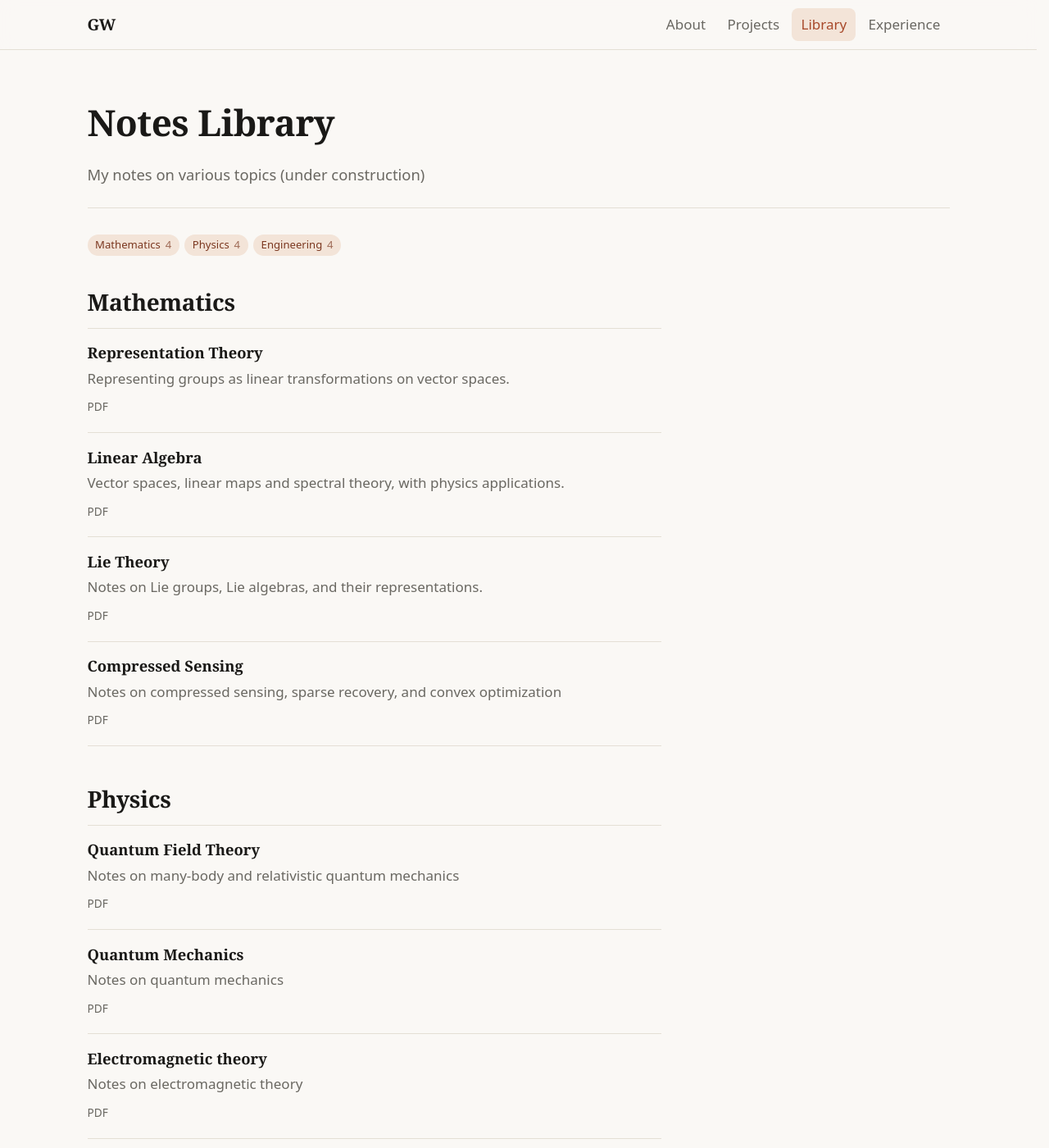
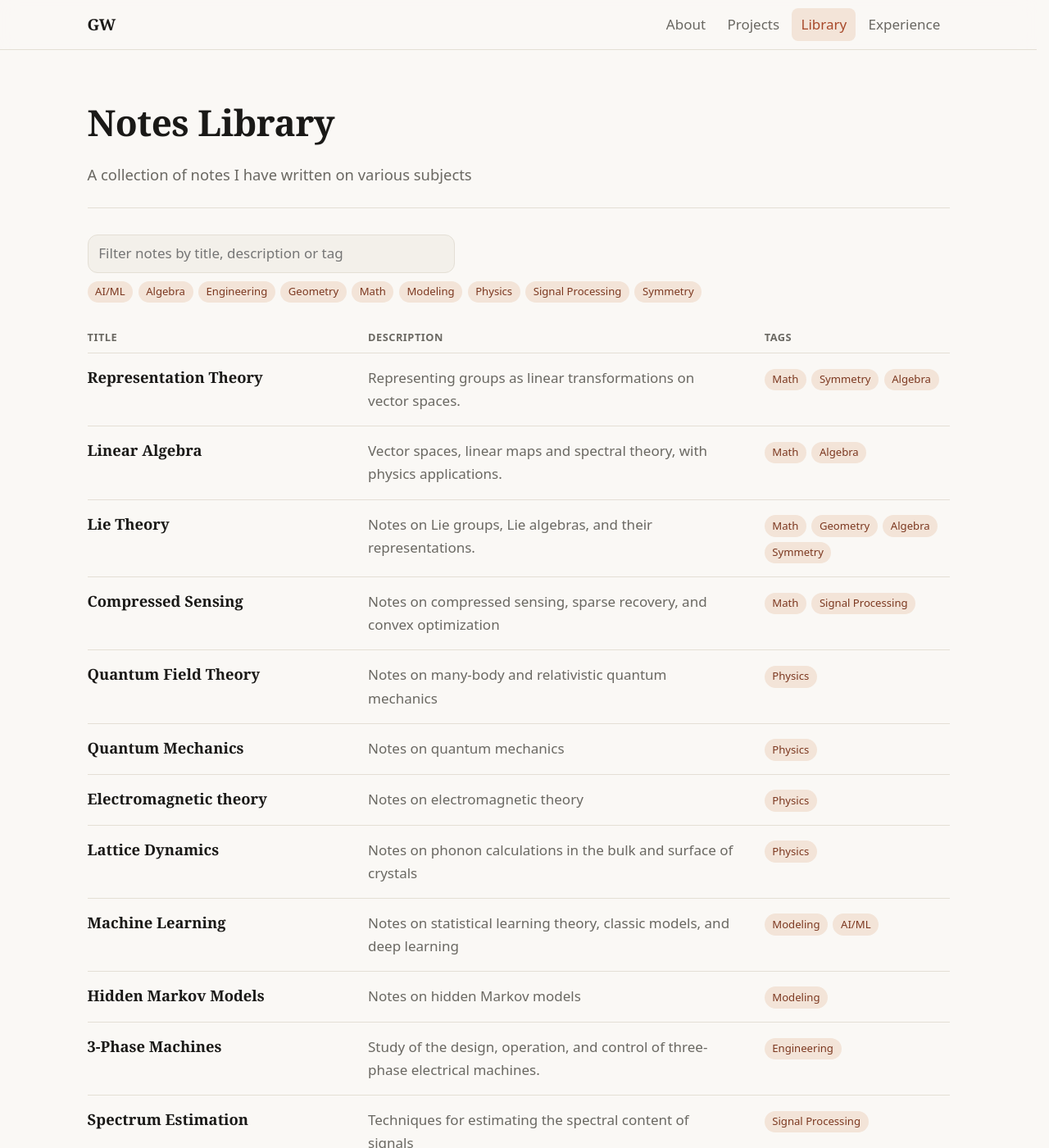
Before and after one commit to jgwillingham/jgwillingham.github.io, a Jekyll site: the page built from notes.html, in a window 1280 px wide and 1400 px high. Shown: the whole window at 82% size. Built offline with Jekyll 4.4.1, drawn with Linux system fonts in a browser that asks for light colours; some of the changed text lies outside the part shown.

Commit message:
update favicon. redesign notes page

```diff
--- a/_data/notes.yml
+++ b/_data/notes.yml
@@ -1,64 +1,65 @@
-# Notes listed on /notes/, grouped by subject (shown in this order).
+# Notes listed on /notes/ (shown in this order, as a flat searchable list).
 # The Notes nav link appears automatically once at least one note is listed.
 #
 # Each note:
 #   title:       shown as the link text
 #   path:        <subject-folder>/<note-folder> in the notes repo; the PDF is <pdf_url>/<path>.pdf
 #   description: one or two sentences
-#   topics:      optional list of tags
+#   tags:        list of tags (subject, topics, ...); shown as chips, searchable, click to filter
 #   status:      optional; "draft" shows an "In progress" badge
 #
 # Example:
-#   - subject: Mathematics
-#     notes:
-#       - title: Linear Algebra
-#         path: mathematics/linear-algebra
-#         description: Vector spaces, linear maps and spectral theory, with physics applications.
-#         topics: [Vector spaces, Eigenvalues, Inner products]
-#         status: draft
+#   - title: Linear Algebra
+#     path: mathematics/linear-algebra
+#     description: Vector spaces, linear maps and spectral theory, with physics applications.
+#     tags: [Mathematics, Eigenvalues]
+#     status: draft
 
-- subject: Mathematics
-  notes:
-    - title: Representation Theory
-      path: mathematics/representation-theory
-      description: Representing groups as linear transformations on vector spaces.
-    - title: Linear Algebra
-      path: mathematics/linear-algebra
-      description: Vector spaces, linear maps and spectral theory, with physics applications.
-    - title: Lie Theory
-      path: mathematics/lie-theory
-      description: Notes on Lie groups, Lie algebras, and their representations.
-    - title: Compressed Sensing
-      path: mathematics/compressed-sensing
-      description: Notes on compressed sensing, sparse recovery, and convex optimization
-
-
-- subject: Physics
-  notes:
-    - title: Quantum Field Theory
-      path: physics/quantum-field-theory
-      description: Notes on many-body and relativistic quantum mechanics
-    - title: Quantum Mechanics
-      path: physics/quantum-mechanics
-      description: Notes on quantum mechanics
-    - title: Electromagnetic theory
-      path: physics/electromagnetic-theory
-      description: Notes on electromagnetic theory
-    - title: Lattice Dynamics
-      path: physics/lattice-dynamics
-      description: Notes on phonon calculations in the bulk and surface of crystals
-
-- subject: Engineering
-  notes:
-    - title: Machine Learning
-      path: engineering/machine-learning
-      description: Notes on statistical learning theory, classic models, and deep learning
-    - title: Hidden Markov Models
-      path: mathematics/hmm
-      description: Notes on hidden Markov models
-    - title: 3-Phase Machines
-      path: engineering/3-phase-machines
-      description: Study of the design, operation, and control of three-phase electrical machines.
-    - title: Spectrum Estimation
-      path: engineering/spectrum-estimation
-      description: Techniques for estimating the spectral content of signals
+- title: Representation Theory
+  path: mathematics/representation-theory
+  description: Representing groups as linear transformations on vector spaces.
+  tags: [Math, Symmetry, Algebra]
+- title: Linear Algebra
+  path: mathematics/linear-algebra
+  description: Vector spaces, linear maps and spectral theory, with physics applications.
+  tags: [Math, Algebra]
+- title: Lie Theory
+  path: mathematics/lie-theory
+  description: Notes on Lie groups, Lie algebras, and their representations.
+  tags: [Math, Geometry, Algebra, Symmetry]
+- title: Compressed Sensing
+  path: mathematics/compressed-sensing
+  description: Notes on compressed sensing, sparse recovery, and convex optimization
+  tags: [Math, Signal Processing]
+- title: Quantum Field Theory
+  path: physics/quantum-field-theory
+  description: Notes on many-body and relativistic quantum mechanics
+  tags: [Physics]
+- title: Quantum Mechanics
+  path: physics/quantum-mechanics
+  description: Notes on quantum mechanics
+  tags: [Physics]
+- title: Electromagnetic theory
+  path: physics/electromagnetic-theory
+  description: Notes on electromagnetic theory
+  tags: [Physics]
+- title: Lattice Dynamics
+  path: physics/lattice-dynamics
+  description: Notes on phonon calculations in the bulk and surface of crystals
+  tags: [Physics]
+- title: Machine Learning
+  path: engineering/machine-learning
+  description: Notes on statistical learning theory, classic models, and deep learning
+  tags: [Modeling, AI/ML]
+- title: Hidden Markov Models
+  path: mathematics/hmm
+  description: Notes on hidden Markov models
+  tags: [Modeling]
+- title: 3-Phase Machines
+  path: engineering/3-phase-machines
+  description: Study of the design, operation, and control of three-phase electrical machines.
+  tags: [Engineering]
+- title: Spectrum Estimation
+  path: engineering/spectrum-estimation
+  description: Techniques for estimating the spectral content of signals
+  tags: [Signal Processing]
--- a/_includes/header.html
+++ b/_includes/header.html
@@ -1,5 +1,4 @@
-{%- assign note_count = 0 -%}
-{%- for group in site.data.notes %}{% assign note_count = note_count | plus: group.notes.size %}{% endfor -%}
+{%- assign note_count = site.data.notes.size | default: 0 -%}
 <header class="site-header">
   <div class="wrap site-header__inner">
     <a class="wordmark" href="{{ '/' | relative_url }}" aria-label="{{ site.title }}">GW</a>
--- a/assets/css/main.scss
+++ b/assets/css/main.scss
@@ -572,30 +572,71 @@ pre code { padding: 0; border: 0; background: none; }
 mjx-container[display="true"] { overflow-x: auto; overflow-y: hidden; padding-block: 0.25rem; }
 
 /* ---------- Notes ---------- */
-.subject-jump { margin-bottom: 2.5rem; }
-.subject-jump a { color: inherit; text-decoration: none; }
-.subject-jump a:hover { text-decoration: underline; }
-.subject-jump .count { opacity: 0.7; margin-left: 0.15rem; }
-
-.note-group { max-width: var(--measure); }
-.note-group + .note-group { margin-top: 3rem; }
+.note-filter { margin-bottom: 2rem; }
+.note-filter__input {
+  width: 100%;
+  max-width: 28rem;
+  padding: 0.55rem 0.8rem;
+  border: 1px solid var(--border);
+  border-radius: var(--radius);
+  background: var(--surface);
+  color: var(--text);
+  font: inherit;
+}
+.note-filter__input:focus { outline: 2px solid var(--accent); outline-offset: 1px; }
+.tags--filter button {
+  padding: 0;
+  border: 0;
+  background: none;
+  color: inherit;
+  font: inherit;
+  cursor: pointer;
+}
+.tags--filter li:has(button[aria-pressed="true"]) {
+  background: var(--accent);
+  color: var(--bg);
+}
+.tags--filter li:has(button[aria-pressed="true"]) button { color: var(--bg); }
 
 .note-list {
   margin: 0;
   padding: 0;
   list-style: none;
-  border-top: 1px solid var(--border);
 }
-.note {
-  padding: 1.1rem 0 1.2rem;
+.note-row {
+  display: grid;
+  grid-template-columns: minmax(0, 1.1fr) minmax(0, 1.6fr) minmax(0, 0.8fr);
+  gap: 0.35rem 2rem;
+  align-items: baseline;
+  padding: 1rem 0;
   border-bottom: 1px solid var(--border);
 }
-.note__head {
+.note-row[hidden] { display: none; }
+.note-row--head {
+  padding: 0 0 0.5rem;
+  color: var(--muted);
+  font-size: 0.8rem;
+  font-weight: 600;
+  letter-spacing: 0.04em;
+  text-transform: uppercase;
+}
+.note-row__title {
   display: flex;
   flex-wrap: wrap;
   align-items: center;
-  gap: 0.35rem 0.75rem;
+  gap: 0.2rem 0.6rem;
 }
+.note-row__desc { margin: 0; color: var(--muted); }
+.note-row .tags { margin: 0; }
+.note__updated, .note__source { flex-basis: 100%; font-size: 0.82rem; color: var(--muted); }
+.note-empty { color: var(--muted); }
+
+@media (max-width: 720px) {
+  .note-row { grid-template-columns: 1fr; }
+  .note-row--head { display: none; }
+  .note-row__tags { margin-top: 0.4rem; }
+}
+
 .note__title {
   font-family: var(--font-serif);
   font-size: 1.15rem;
--- a/notes.html
+++ b/notes.html
@@ -1,67 +1,95 @@
 ---
 title: Notes Library
-subtitle: My notes on various topics (under construction)
+subtitle: A collection of notes I have written on various subjects
 permalink: /notes/
 redirect_from: /html/notes.html
 ---
-{%- assign note_count = 0 -%}
-{%- for group in site.data.notes %}{% assign note_count = note_count | plus: group.notes.size %}{% endfor -%}
+{%- assign notes = site.data.notes -%}
 
-{%- if note_count == 0 %}
+{%- if notes.size == 0 %}
 <p class="lede">Notes are on the way.</p>
 {%- else %}
 
-<nav class="subject-jump" aria-label="Subjects">
-  <ul class="tags">
-    {%- for group in site.data.notes %}
-    {%- if group.notes.size > 0 %}
-    <li><a href="#{{ group.subject | slugify }}">{{ group.subject }} <span class="count">{{ group.notes.size }}</span></a></li>
+{%- assign all_tags = notes | map: "tags" | join: "," | split: "," | uniq | sort_natural %}
+
+<div class="note-filter">
+  <input class="note-filter__input" type="search" id="note-search" placeholder="Filter notes by title, description or tag" aria-label="Filter notes" autocomplete="off">
+  <ul class="tags tags--filter" id="note-tags" aria-label="Filter by tag">
+    {%- for tag in all_tags %}
+    {%- if tag != "" %}
+    <li><button type="button" data-tag="{{ tag | downcase }}" aria-pressed="false">{{ tag }}</button></li>
     {%- endif %}
     {%- endfor %}
   </ul>
-</nav>
+</div>
 
-{%- for group in site.data.notes %}
-{%- if group.notes.size > 0 %}
-<section class="note-group" id="{{ group.subject | slugify }}">
-  <h2>{{ group.subject }}</h2>
+<div class="note-table" id="note-table">
+  <div class="note-row note-row--head" aria-hidden="true">
+    <span>Title</span>
+    <span>Description</span>
+    <span>Tags</span>
+  </div>
   <ul class="note-list">
-    {%- for note in group.notes %}
-    <li class="note" data-note="{{ note.path }}">
-      <div class="note__head">
+    {%- for note in notes %}
+    {%- assign tag_text = note.tags | join: " " %}
+    <li class="note-row" data-note="{{ note.path }}" data-tags="{{ note.tags | join: ',' | downcase }}" data-text="{{ note.title | append: ' ' | append: note.description | append: ' ' | append: tag_text | downcase | escape }}">
+      <div class="note-row__title">
         <a class="note__title" href="{{ site.notes.pdf_url }}/{{ note.path }}.pdf">{{ note.title }}</a>
         {%- if note.status == "draft" %}
         <span class="badge">In progress</span>
         {%- endif %}
+        <span class="note__updated" hidden></span>
+        {%- if site.notes.source_url != "" %}
+        <a class="note__source" href="{{ site.notes.source_url }}/tree/main/notes/{{ note.path }}">LaTeX source</a>
+        {%- endif %}
       </div>
-      {%- if note.description %}
-      <p class="note__desc">{{ note.description }}</p>
-      {%- endif %}
-      {%- if note.topics %}
-      <ul class="tags">
-        {%- for topic in note.topics %}
-        <li>{{ topic }}</li>
+      <p class="note-row__desc">{{ note.description }}</p>
+      <ul class="tags note-row__tags">
+        {%- for tag in note.tags %}
+        <li>{{ tag }}</li>
         {%- endfor %}
       </ul>
-      {%- endif %}
-      <p class="note__meta">
-        <span>PDF</span>
-        <span class="note__updated" hidden></span>
-        {%- if site.notes.source_url != "" %}
-        <a href="{{ site.notes.source_url }}/tree/main/notes/{{ note.path }}">LaTeX source</a>
-        {%- endif %}
-      </p>
     </li>
     {%- endfor %}
   </ul>
-</section>
-{%- endif %}
-{%- endfor %}
+  <p class="note-empty" id="note-empty" hidden>No notes match.</p>
+</div>
 
 <script>
-  // Fill in "Updated <date> · <size>" from the manifest the notes repo publishes
-  // next to its PDFs, and flag listed notes whose PDF hasn't been published.
   (function () {
+    // Filtering: text box (all words must match) AND any selected tag chips (note must have all selected).
+    var input = document.getElementById('note-search');
+    var chips = document.querySelectorAll('#note-tags button');
+    var rows = document.querySelectorAll('.note-list .note-row');
+    var empty = document.getElementById('note-empty');
+
+    function apply() {
+      var words = input.value.toLowerCase().split(/\s+/).filter(Boolean);
+      var active = [];
+      chips.forEach(function (c) { if (c.getAttribute('aria-pressed') === 'true') active.push(c.getAttribute('data-tag')); });
+      var shown = 0;
+      rows.forEach(function (row) {
+        var text = row.getAttribute('data-text');
+        var tags = row.getAttribute('data-tags').split(',');
+        var ok = words.every(function (w) { return text.indexOf(w) !== -1; }) &&
+                 active.every(function (t) { return tags.indexOf(t) !== -1; });
+        row.hidden = !ok;
+        if (ok) shown++;
+      });
+      empty.hidden = shown !== 0;
+    }
+
+    input.addEventListener('input', apply);
+    chips.forEach(function (chip) {
+      chip.addEventListener('click', function () {
+        var on = chip.getAttribute('aria-pressed') === 'true';
+        chip.setAttribute('aria-pressed', on ? 'false' : 'true');
+        apply();
+      });
+    });
+
+    // Fill in "Updated <date> · <size>" from the manifest the notes repo publishes
+    // next to its PDFs, and flag listed notes whose PDF hasn't been published.
     var base = {{ site.notes.pdf_url | jsonify }};
     fetch(base + '/manifest.json')
       .then(function (r) { return r.ok ? r.json() : null; })
```
Also changed, not shown: about.md (+4 -2 lines), assets/img/favicon.svg.
